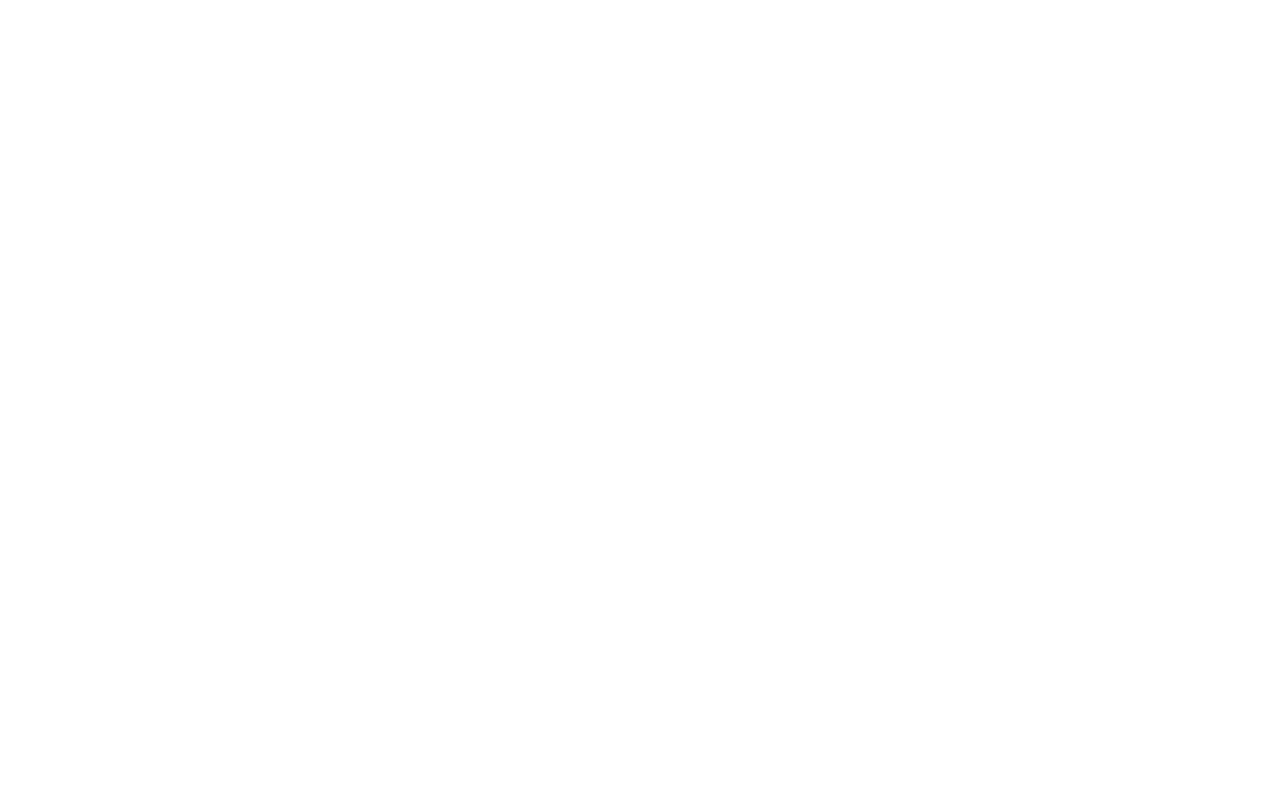
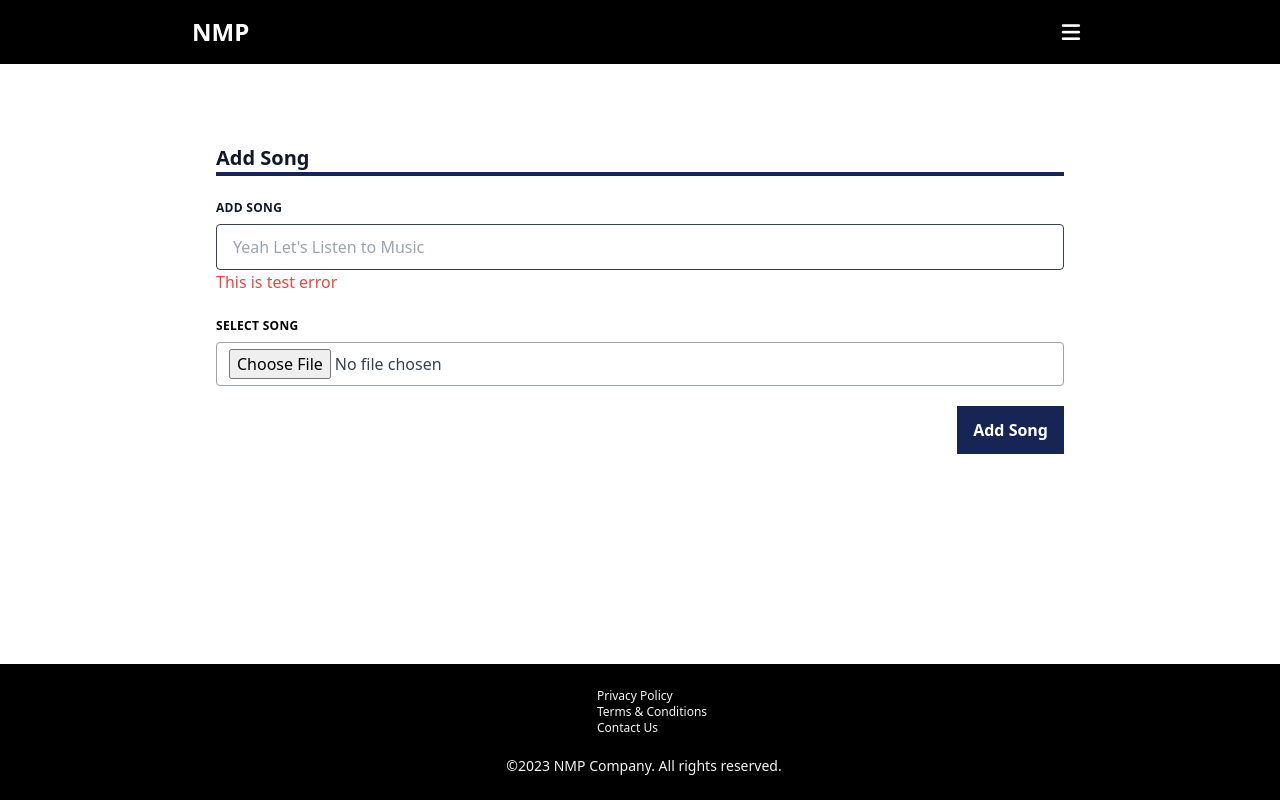
Before and after one commit to nlsnryn/Music-Project.UI, a Vue app: page /account/add-song in a window 1280 px wide. Before the commit this address had no page. Built offline with nearby package versions, Linux system fonts and the light colour scheme.

Commit message:
Add Form for Add and Delete Song

```diff
--- a/src/components/global/RouterLinkButton.vue
+++ b/src/components/global/RouterLinkButton.vue
@@ -13,6 +13,7 @@
   <router-link
     class="float-right rounded border bg-transparent px-4 py-2 font-semibold text-gray-900 hover:border-transparent hover:text-white"
     :to="url"
+    @click="$emit('closeModal')"
   >
     {{ btnText }}
   </router-link>
--- a/src/components/global/SubmitForm.vue
+++ b/src/components/global/SubmitForm.vue
@@ -3,7 +3,6 @@
 
 const props = defineProps({
   btnText: String,
-  label: String,
 });
 
 const { btnText } = toRefs(props);
--- a/src/components/structure/FullscreenModal.vue
+++ b/src/components/structure/FullscreenModal.vue
@@ -28,6 +28,7 @@
           class="border- mt-2 w-full border-blue-950 text-center text-lg text-white hover:bg-blue-950"
           btnText="Profile"
           url="/account/profile"
+          @closeModal="open = !open"
         />
         <RouterLinkButton
           class="border- mt-2 w-full border-red-950 text-center text-lg text-white hover:bg-red-950"
--- a/src/router/index.js
+++ b/src/router/index.js
@@ -5,6 +5,8 @@
 import AccountView from "@/views/AccountView.vue";
 import ProfileSection from "@/views/account/ProfileSection.vue";
 import EditProfile from "@/views/account/EditProfile.vue";
+import AddSong from "@/views/account/AddSong.vue";
+import DeleteSong from "@/views/account/DeleteSong.vue";
 
 const router = createRouter({
   history: createWebHistory(import.meta.env.BASE_URL),
@@ -38,6 +40,16 @@
           name: "EditProfile",
           component: EditProfile,
         },
+        {
+          path: "add-song",
+          name: "AddSong",
+          component: AddSong,
+        },
+        {
+          path: "delete-song",
+          name: "DeleteSong",
+          component: DeleteSong,
+        },
       ],
     },
   ],
--- a/src/views/AccountView.vue
+++ b/src/views/AccountView.vue
@@ -5,8 +5,14 @@
 
 <template>
   <TopNavigation />
-  <div class="mx-auto max-w-4xl">
+  <div class="max-height mx-auto max-w-4xl">
     <router-view></router-view>
   </div>
   <FooterSection />
 </template>
+
+<style scoped>
+.max-height {
+  min-height: 75vh;
+}
+</style>
--- /dev/null
+++ b/src/views/account/AddSong.vue
@@ -0,0 +1,39 @@
+<script setup>
+import TextInput from "@/components/global/TextInput.vue";
+import SubmitForm from "@/components/global/SubmitForm.vue";
+</script>
+
+<template>
+  <div id="Add Song" class="container mx-auto max-w-4xl px-6 pt-20">
+    <div class="text-xl font-semibold text-gray-900">Add Song</div>
+    <div class="mb-6 h-1 w-full bg-blue-950"></div>
+
+    <TextInput
+      label="Add Song"
+      placeholder="Yeah Let's Listen to Music"
+      v-model:input="title"
+      inputType="text"
+      error="This is test error"
+      class="mb-6"
+    />
+
+    <div class="w-full">
+      <label
+        class="tex-gray-700 mb-2 block text-xs font-bold uppercase tracking-wide"
+        >Select Song</label
+      >
+
+      <div class="mb-3 w-full">
+        <input
+          type="file"
+          class="form-control m-0 block w-full rounded border border-solid border-gray-400 bg-white bg-clip-padding px-3 py-1.5 text-base font-normal text-gray-700 transition ease-in-out focus:border-blue-700 focus:bg-white focus:text-gray-700 focus:outline-none"
+          id="image"
+          ref="fileInput"
+          @change="getUploadedImage"
+        />
+      </div>
+    </div>
+
+    <SubmitForm btnText="Add Song" />
+  </div>
+</template>
--- /dev/null
+++ b/src/views/account/DeleteSong.vue
@@ -0,0 +1,24 @@
+<script setup></script>
+
+<template>
+  <div id="Add Song" class="container mx-auto max-w-4xl px-6 pt-20">
+    <div class="text-xl font-semibold text-gray-900">Add Song</div>
+    <div class="mb-6 h-1 w-full bg-red-950"></div>
+
+    <div class="rounded bg-white px-8 pb-8 pt-6">
+      <div class="flex flex-wrap">
+        <div class="mr-auto mt-2 w-3/4 p-1 text-lg text-gray-900">
+          1. This is a song
+        </div>
+
+        <div class="1/4 ml-auto p-1">
+          <button
+            class="float-right rounded border border-red-950 bg-transparent px-4 py-2 font-semibold text-gray-900 hover:border-transparent hover:bg-red-950 hover:text-white"
+          >
+            Delete Song
+          </button>
+        </div>
+      </div>
+    </div>
+  </div>
+</template>
```
